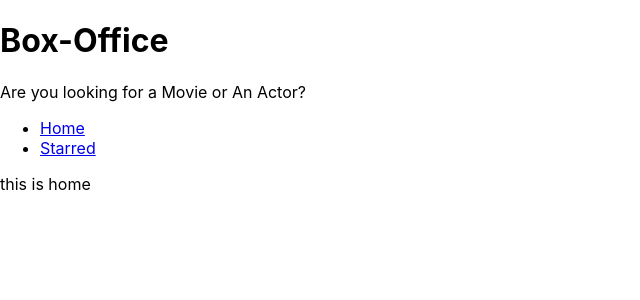
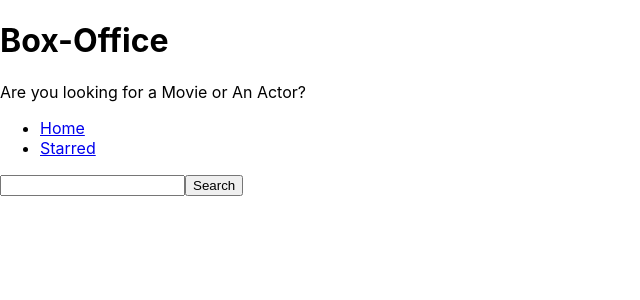
Before and after one commit to devesh-bhushan/box-office, a React (Create React App) app: page / in a window 1280 px wide. Shown: the top 300 px of the page, without its empty margins (0-640 px from the left). Built offline with nearby package versions, Linux system fonts and the light colour scheme.

Commit message:
created input and fetch results from tv maze api

```diff
--- a/src/pages/Home.js
+++ b/src/pages/Home.js
@@ -1,8 +1,39 @@
-import React from 'react';
+import React, { useState } from 'react';
 import MainPageLayout from '../components/MainPageLayout';
 
 const Home = () => {
-  return <MainPageLayout>this is home</MainPageLayout>;
+  const [input, setinput] = useState('');
+  const onInputChange = ev => {
+    setinput(ev.target.value);
+  };
+  const onSearch = () => {
+    // https://api.tvmaze.com/search/shows?q=mens
+    fetch(`https://api.tvmaze.com/search/shows?q=${input}`)
+      .then(r => r.json())
+      .then(result => {
+        console.log(result);
+      });
+  };
+  const onKeyDown = ev => {
+    if (ev.keyCode === 13) {
+      onSearch();
+    }
+
+    console.log(ev.keyCode);
+  };
+  return (
+    <MainPageLayout>
+      <input
+        type=" text"
+        onChange={onInputChange}
+        onKeyDown={onKeyDown}
+        value={input}
+      />
+      <button type="button" onClick={onSearch}>
+        Search
+      </button>
+    </MainPageLayout>
+  );
 };
 
 export default Home;
```
